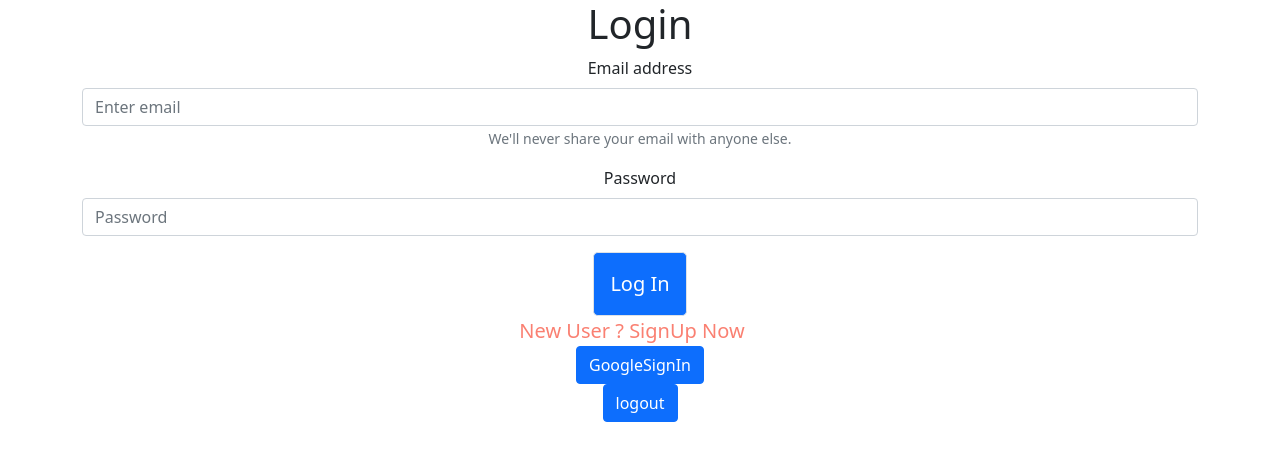
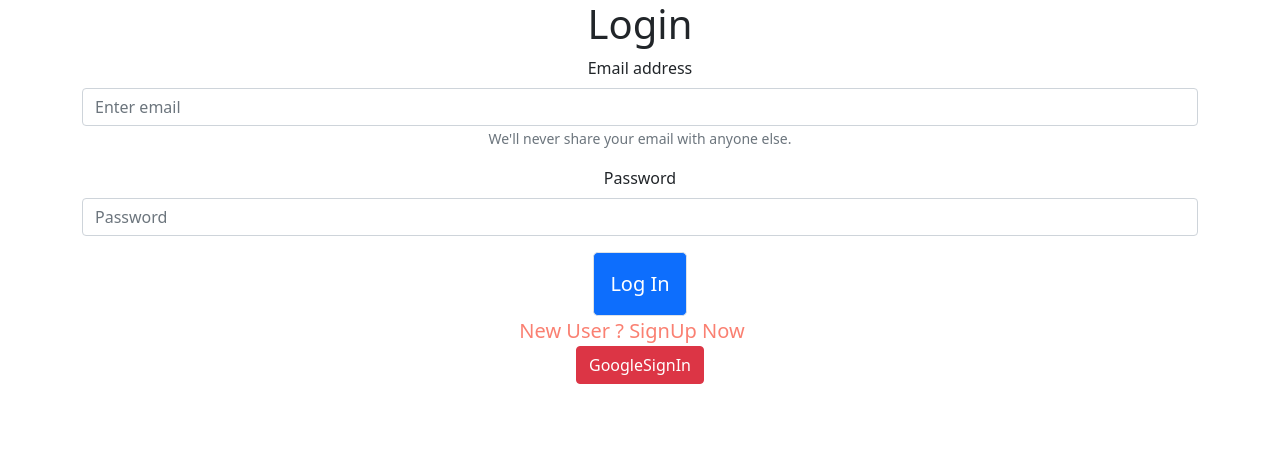
Before and after one commit to alihaydararman/electro_Cart, a React (Create React App) app: page /login in a window 1280 px wide. Shown: the top 460 px of the page. Built offline with nearby package versions, Linux system fonts and the light colour scheme; no server answers.

Commit message:
Firebase Authentication update

```diff
--- a/src/Components/Login/Login.js
+++ b/src/Components/Login/Login.js
@@ -92,8 +92,7 @@ setData(newLogindata)
        </Container>
 
 
-        <center><Button onClick={handleGoogle}> GoogleSignIn</Button></center>
-        <center><Button onClick={LogOUt}> logout</Button></center>
+        <center><Button className='btn-danger' onClick={handleGoogle}> GoogleSignIn</Button></center>
        </>
     );
 };
```
